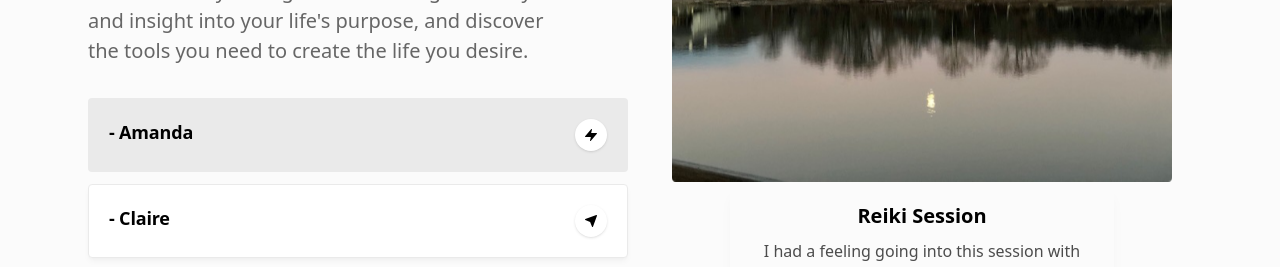
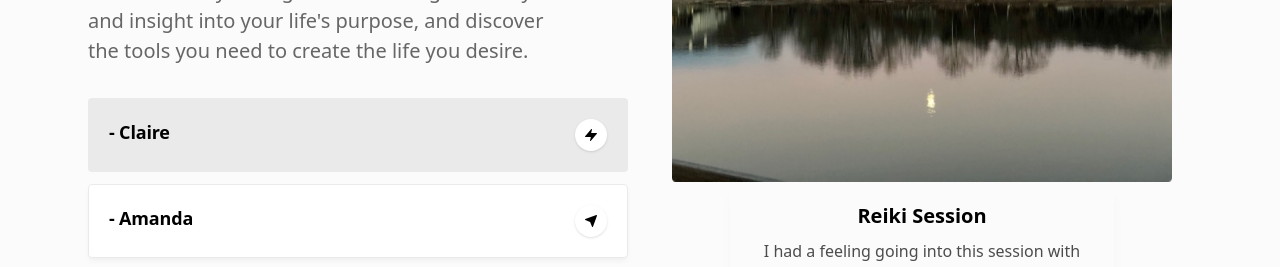
Before and after one commit to brooke-dev/blyssfull, a Next.js app: page / in a window 1280 px wide. Shown: the part 2300-2567 px from the top of the page. Built offline with nearby package versions, Linux system fonts and the light colour scheme; no server answers.

Commit message:
name changes

```diff
--- a/Components/Features.js
+++ b/Components/Features.js
@@ -68,7 +68,7 @@ function Features() {
                 >
                   <div>
                     <div className="font-bold leading-snug tracking-tight mb-1">
-                      - Amanda
+                      - Claire
                     </div>
                   </div>
                   <div className="flex justify-center items-center w-8 h-8 bg-white rounded-full shadow flex-shrink-0 ml-3">
@@ -95,7 +95,7 @@ function Features() {
                 >
                   <div>
                     <div className="font-bold leading-snug tracking-tight mb-1">
-                      - Claire
+                      - Amanda
                     </div>
                   </div>
                   <div className="flex justify-center items-center w-8 h-8 bg-white rounded-full shadow flex-shrink-0 ml-3">
```
